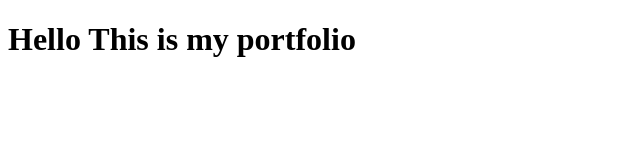
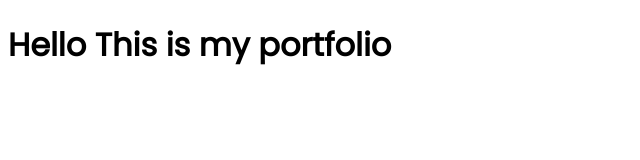
Before and after one commit to musahussain/my-first-portfolio-website, a plain HTML site: page index.html in a window 1280 px wide. Shown: the whole page, without its empty margins (0-640 px from the left). Drawn offline with Linux system fonts and the light colour scheme.

Commit message:
added font, simple changes

```diff
--- a/index.html
+++ b/index.html
@@ -1,12 +1,19 @@
 <!DOCTYPE html>
 <html lang="en">
+
 <head>
     <meta charset="UTF-8">
     <meta http-equiv="X-UA-Compatible" content="IE=edge">
     <meta name="viewport" content="width=device-width, initial-scale=1.0">
     <title>My First Portfolio</title>
+    <link rel="preconnect" href="https://fonts.googleapis.com">
+    <link rel="preconnect" href="https://fonts.gstatic.com" crossorigin>
+    <link href="https://fonts.googleapis.com/css2?family=Poppins&display=swap" rel="stylesheet">
+    <link rel="stylesheet" href="style.css">
 </head>
+
 <body>
     <h1>Hello This is my portfolio</h1>
 </body>
+
 </html>
--- a/style.css
+++ b/style.css
@@ -0,0 +1,3 @@
+body{
+    font-family: 'Poppins', sans-serif;
+}
```
Also changed, not shown: images/dream-bg.png (added), images/exp-bg.png (added), images/jhankar.png (added), images/jhankar2.png (added), images/my-bg.png (added), images/my-bg2.png (added), images/top-banner.png (added).
